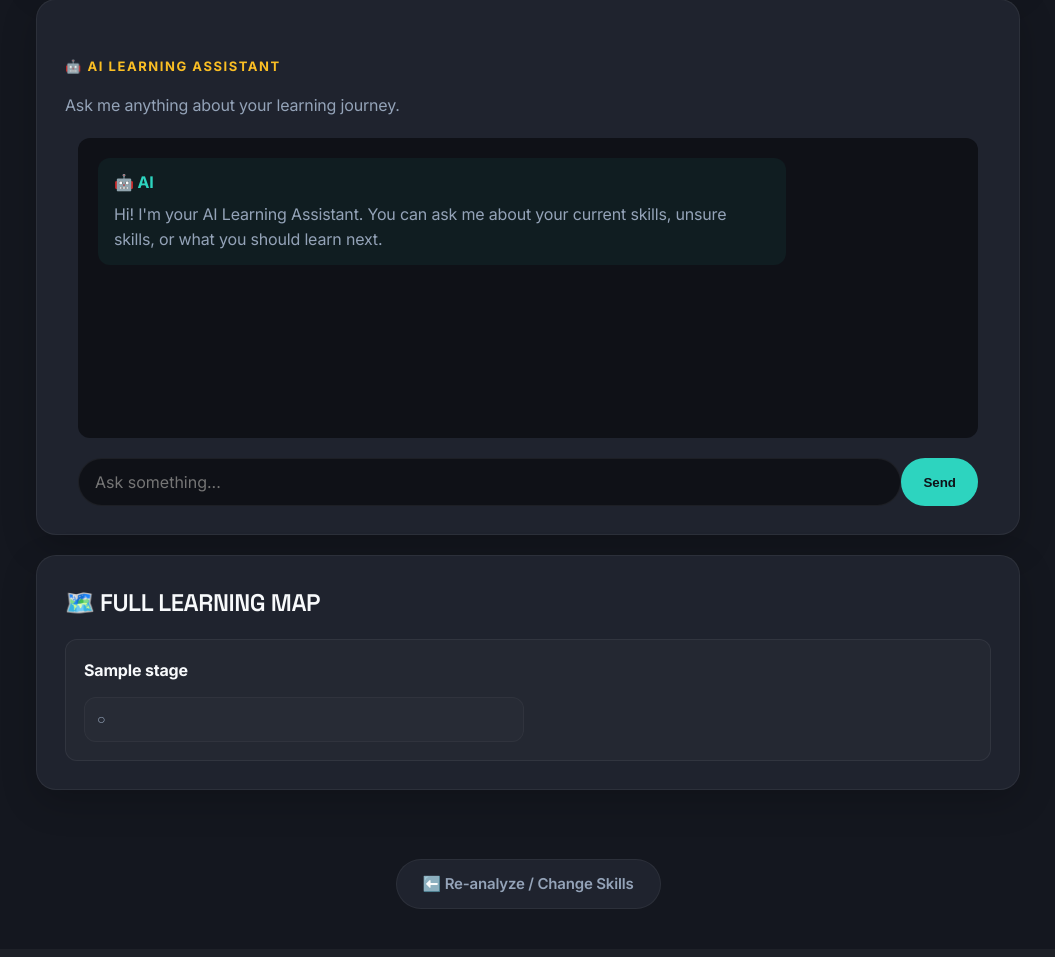
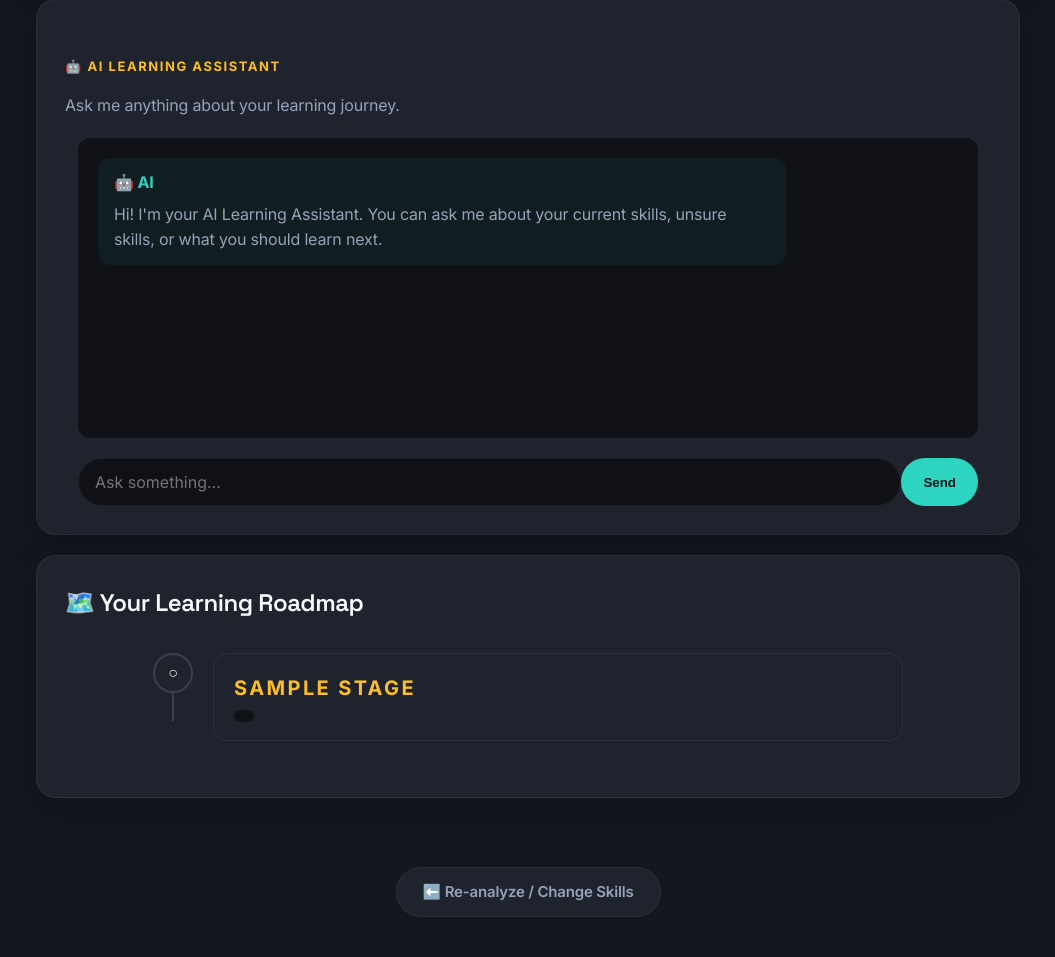
Before and after one commit to yelzz-hub/learning-gps, a Flask app: template templates/result.html in a window 1280 px wide. Shown: the part 1301-2258 px from the top of the page, without its empty margins (112-1167 px from the left). Before the commit the page ends 2210 px from the top, so only its background shows below. Run offline with Flask 3, Linux system fonts and the light colour scheme; the template is opened without the code that fills it: most values are stand-ins (such as "Sample title", 1, 10 or a date in 2020); some libraries are stand-ins or nearby versions.

Commit message:
Improve learning roadmap UI

```diff
--- a/static/style.css
+++ b/static/style.css
@@ -834,3 +834,115 @@
     color: #5eead4;
     text-decoration: none;
 }
+
+/* =========================
+   Learning Roadmap
+========================= */
+
+.roadmap {
+    position: relative;
+    margin: 30px auto 10px;
+    max-width: 750px;
+}
+
+.roadmap::before {
+    content: "";
+    position: absolute;
+    left: 19px;
+    top: 20px;
+    bottom: 20px;
+    width: 2px;
+    background: #3a4050;
+}
+
+.roadmap-item {
+    position: relative;
+    display: flex;
+    gap: 20px;
+    margin-bottom: 28px;
+}
+
+.roadmap-marker {
+    position: relative;
+    z-index: 2;
+
+    width: 40px;
+    height: 40px;
+
+    display: flex;
+    align-items: center;
+    justify-content: center;
+
+    flex-shrink: 0;
+
+    border-radius: 50%;
+
+    background: var(--bg-card);
+    border: 2px solid #3a4050;
+
+    font-weight: 700;
+}
+
+.roadmap-item.completed .roadmap-marker {
+    border-color: var(--accent-teal);
+    color: var(--accent-teal);
+}
+
+.roadmap-item.current .roadmap-marker {
+    border-color: var(--accent-gold);
+    color: var(--accent-gold);
+}
+
+.roadmap-content {
+    flex: 1;
+
+    padding: 18px 20px;
+
+    background: var(--bg-card);
+    border: 1px solid #2c3240;
+    border-radius: 14px;
+
+    transition: 0.2s ease;
+}
+
+.roadmap-content h3 {
+    margin: 0 0 6px;
+    font-size: 20px;
+}
+
+.roadmap-status {
+    display: inline-block;
+
+    margin-bottom: 12px;
+
+    font-size: 13px;
+    font-weight: 600;
+}
+
+.roadmap-item.completed .roadmap-status {
+    color: var(--accent-teal);
+}
+
+.roadmap-item.current .roadmap-status {
+    color: var(--accent-gold);
+}
+
+.roadmap-item.current .roadmap-content {
+    border-color: var(--accent-gold);
+}
+
+.roadmap-skills {
+    display: flex;
+    flex-wrap: wrap;
+    gap: 8px;
+}
+
+.roadmap-skills span {
+    padding: 6px 10px;
+
+    background: var(--bg-input);
+    border-radius: 8px;
+
+    color: var(--text-muted);
+    font-size: 13px;
+}
--- a/templates/result.html
+++ b/templates/result.html
@@ -230,43 +230,90 @@
     </div>
 
 
-    <div class="card result-card">
+    <div class="card">
+    <h2>🗺️ Your Learning Roadmap</h2>
 
-        <h2>🗺️ FULL LEARNING MAP</h2>
+    <div class="roadmap">
 
-        <div class="learning-map">
+        {% for stage in learning_map["stages"] %}
 
-            {% for stage in learning_map["stages"] %}
+            {% set ns = namespace(stage_completed=true) %}
 
-                {% if stage["skills"] %}
+            {% for skill in stage["skills"] %}
+                {% if get_skill_name(skill) not in matched_skills %}
+                    {% set ns.stage_completed = false %}
+                {% endif %}
+            {% endfor %}
 
-                    <div class="map-stage">
+            <div class="roadmap-item
+                {% if stage["name"] == current_stage["stage"] %}
+                    current
+                {% elif stage["skills"] and ns.stage_completed %}
+                    completed
+                {% endif %}
+            ">
 
-                        <h4>{{ stage["name"] }}</h4>
+                <div class="roadmap-marker">
 
-                        <div class="map-skills">
+                    {% if stage["name"] == "Starting Point" %}
+                        🚩
+
+                    {% elif stage["name"] == "AI Engineer" %}
+                        🤖
+
+                    {% elif stage["name"] == current_stage["stage"] %}
+                        ●
+
+                    {% elif ns.stage_completed %}
+                        ✓
+
+                    {% else %}
+                        ○
+                    {% endif %}
+
+                </div>
+
+                <div class="roadmap-content">
+
+                    <h3>{{ stage["name"] }}</h3>
+
+                    {% if stage["name"] == current_stage["stage"] %}
+
+                        <span class="roadmap-status">
+                            Current Stage
+                        </span>
+
+                    {% elif stage["skills"] and ns.stage_completed %}
+
+                        <span class="roadmap-status">
+                            Completed
+                        </span>
+
+                    {% endif %}
+
+
+                    {% if stage["skills"] %}
+
+                        <div class="roadmap-skills">
 
                             {% for skill in stage["skills"] %}
 
-                                {% set skill_name = get_skill_name(skill) %}
-
-                                <div class="map-skill {% if skill_name in matched_skills %}skill-completed{% else %}skill-incomplete{% endif %}">
-
-
-                                    {% if skill_name in matched_skills %}
-                                        <span>✓</span>
-                                        <del>{{ skill_name }}</del>
-                                    {% else %}
-                                        <span>○</span>
-                                        <span>{{ skill_name }}</span>
-                                    {% endif %}
-                                </div>
+                                <span>
+                                    {{ get_skill_name(skill) }}
+                                </span>
 
                             {% endfor %}
+
                         </div>
-                    </div>
-            {% endif %}
+
+                    {% endif %}
+
+                </div>
+
+            </div>
+
         {% endfor %}
+
     </div>
 </div>
 
```
